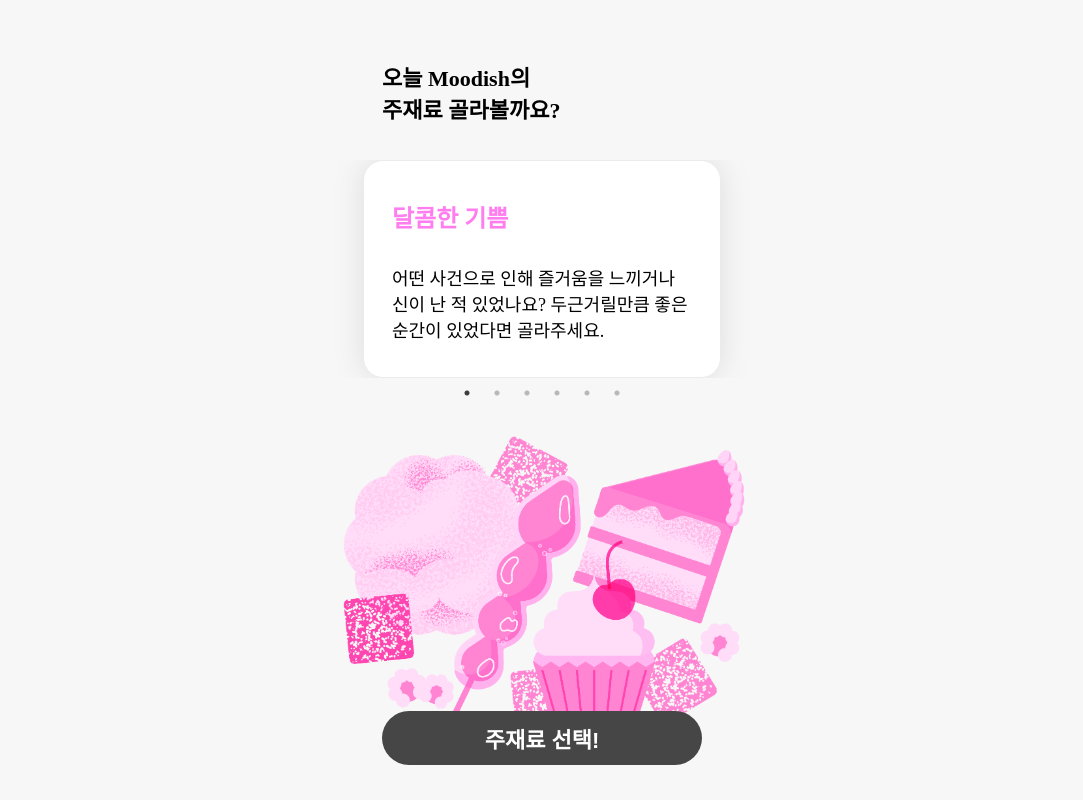
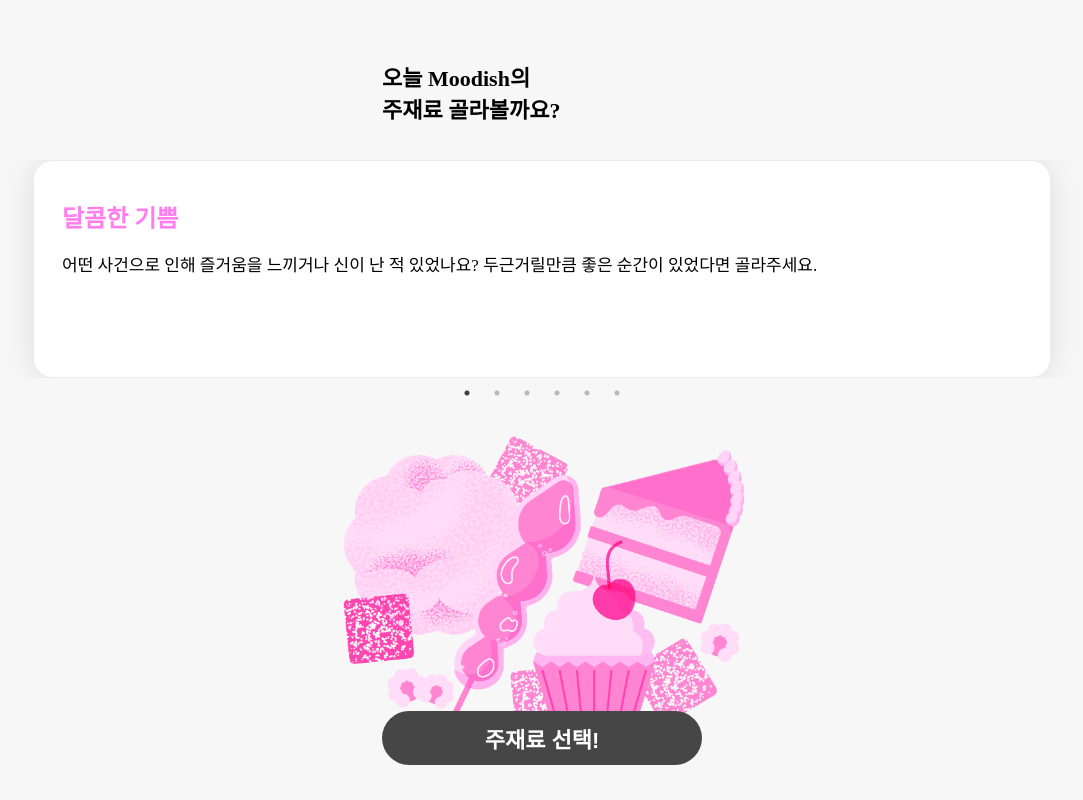
Before and after one commit to Hyunseung-Lim/moodish, a React (Create React App) app: page /ingredient in a window 1280 px wide. Shown: the whole page, without its empty margins (98-1181 px from the left). Built offline with nearby package versions, Linux system fonts and the light colour scheme; a web font is replaced by a local one.

Commit message:
css update

```diff
--- a/src/Pages/pages.css
+++ b/src/Pages/pages.css
@@ -36,8 +36,8 @@
 }
 
 .ingredientcard {
-    width: 300px;
-    max-width: 300px;
+    width: 75vw;
+    max-width: 75vw;
     height: 160px;
     border-radius: 20px;
     padding: 28px;
@@ -52,12 +52,13 @@
     font-size: 24px;
     font-weight: 800;
     margin-top: 10px;
-    margin-bottom: 30px;
+    margin-bottom: 20px;
 }
 
 .ingredientcard > .description {
-    font-size: 18px;
+    font-size: 17px;
     font-weight: 500;
+    line-height: 140%;
 }
 
 .ingredientImg {
@@ -102,11 +103,9 @@
 
 
 .ingredientMixImg {
-    margin-bottom: 30px;
-    width: 240px;
-    height: 150px;
+    width: 280px;
+    height: 200px;
     object-fit: cover;
-    border-radius: 75px;
 }
 
 .dishpage {
```
